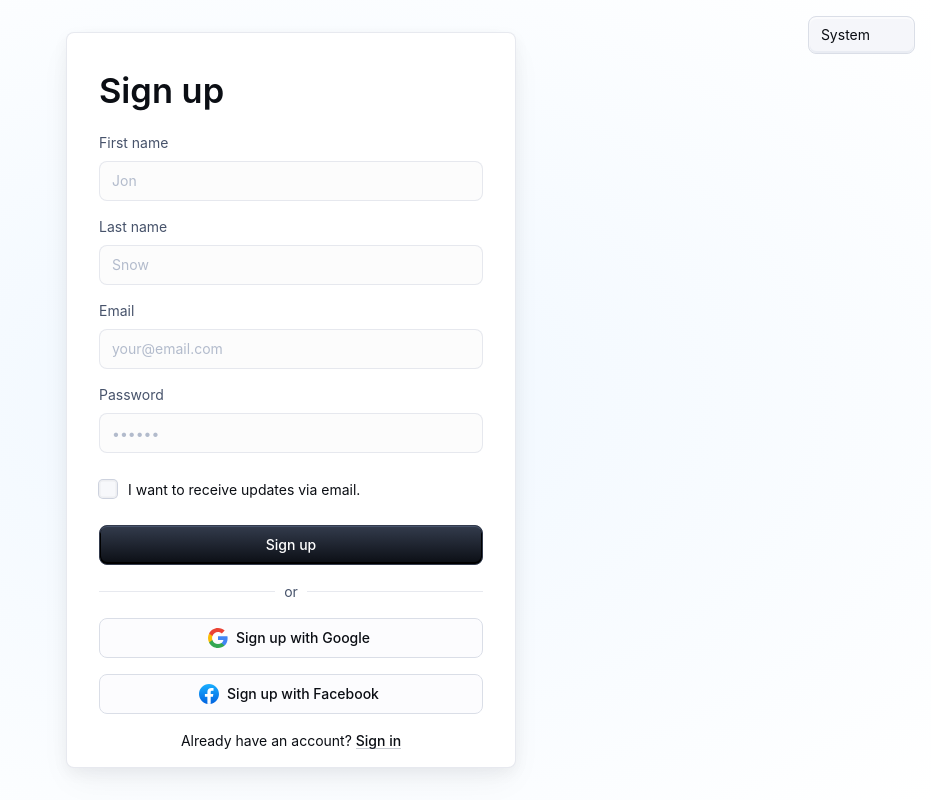
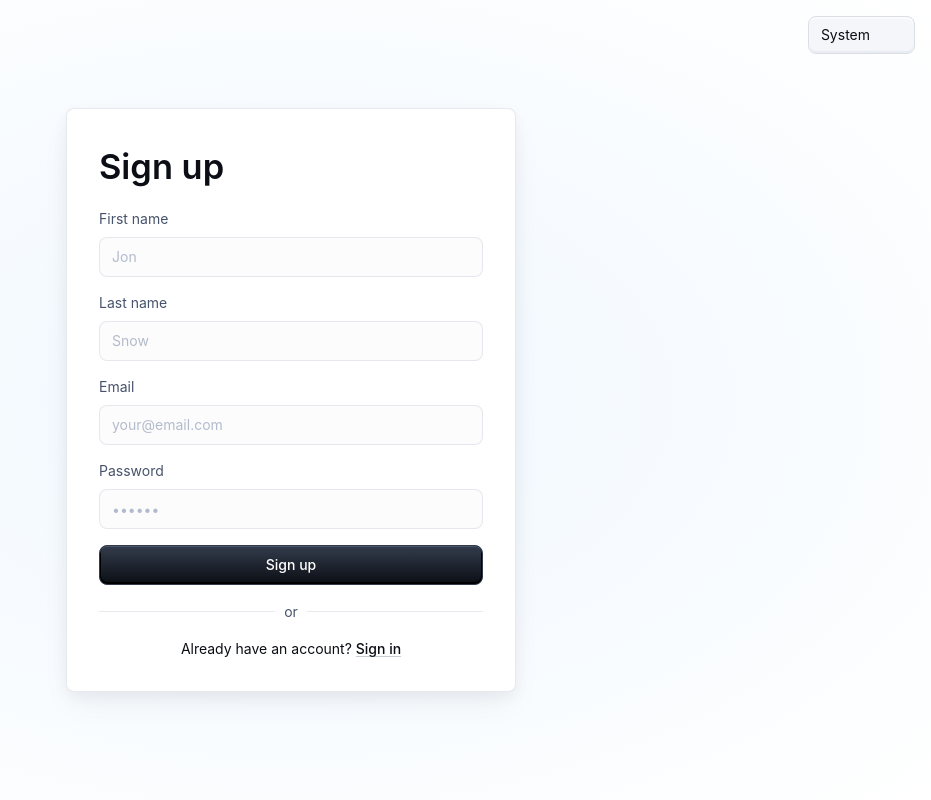
Before and after one commit to Vitalii120296/next-crm-app, a Next.js app: page /sign-up in a window 1280 px wide. Shown: the whole page, without its empty margins (349-1280 px from the left). Built offline with nearby package versions, Linux system fonts and the light colour scheme; no server answers; some icons are missing; what @mui/material-nextjs would draw is missing.

Commit message:
remove google interactive

```diff
--- a/src/app/sign-in/SignIn.tsx
+++ b/src/app/sign-in/SignIn.tsx
@@ -218,7 +218,7 @@ export default function SignIn(props: { disableCustomTheme?: boolean }) {
           </Box>
           <Divider>or</Divider>
           <Box sx={{ display: "flex", flexDirection: "column", gap: 2 }}>
-            <Button
+            {/* <Button
               fullWidth
               variant="outlined"
               onClick={() => alert("Sign in with Google")}
@@ -233,7 +233,7 @@ export default function SignIn(props: { disableCustomTheme?: boolean }) {
               startIcon={<FacebookIcon />}
             >
               Sign in with Facebook
-            </Button>
+            </Button> */}
             <Typography sx={{ textAlign: "center" }}>
               Don&apos;t have an account?{" "}
               <Link
--- a/src/app/sign-up/SignUp.tsx
+++ b/src/app/sign-up/SignUp.tsx
@@ -224,10 +224,10 @@ export default function SignUp(props: { disableCustomTheme?: boolean }) {
                 color={passwordError ? "error" : "primary"}
               />
             </FormControl>
-            <FormControlLabel
+            {/* <FormControlLabel
               control={<Checkbox value="allowExtraEmails" color="primary" />}
               label="I want to receive updates via email."
-            />
+            /> */}
             <Button
               type="submit"
               fullWidth
@@ -241,7 +241,7 @@ export default function SignUp(props: { disableCustomTheme?: boolean }) {
             <Typography sx={{ color: "text.secondary" }}>or</Typography>
           </Divider>
           <Box sx={{ display: "flex", flexDirection: "column", gap: 2 }}>
-            <Button
+            {/* <Button
               fullWidth
               variant="outlined"
               onClick={() => alert("Sign up with Google")}
@@ -256,7 +256,7 @@ export default function SignUp(props: { disableCustomTheme?: boolean }) {
               startIcon={<FacebookIcon />}
             >
               Sign up with Facebook
-            </Button>
+            </Button> */}
             <Typography sx={{ textAlign: "center" }}>
               Already have an account?{" "}
               <Link href="sign-in" variant="body2" sx={{ alignSelf: "center" }}>
```
